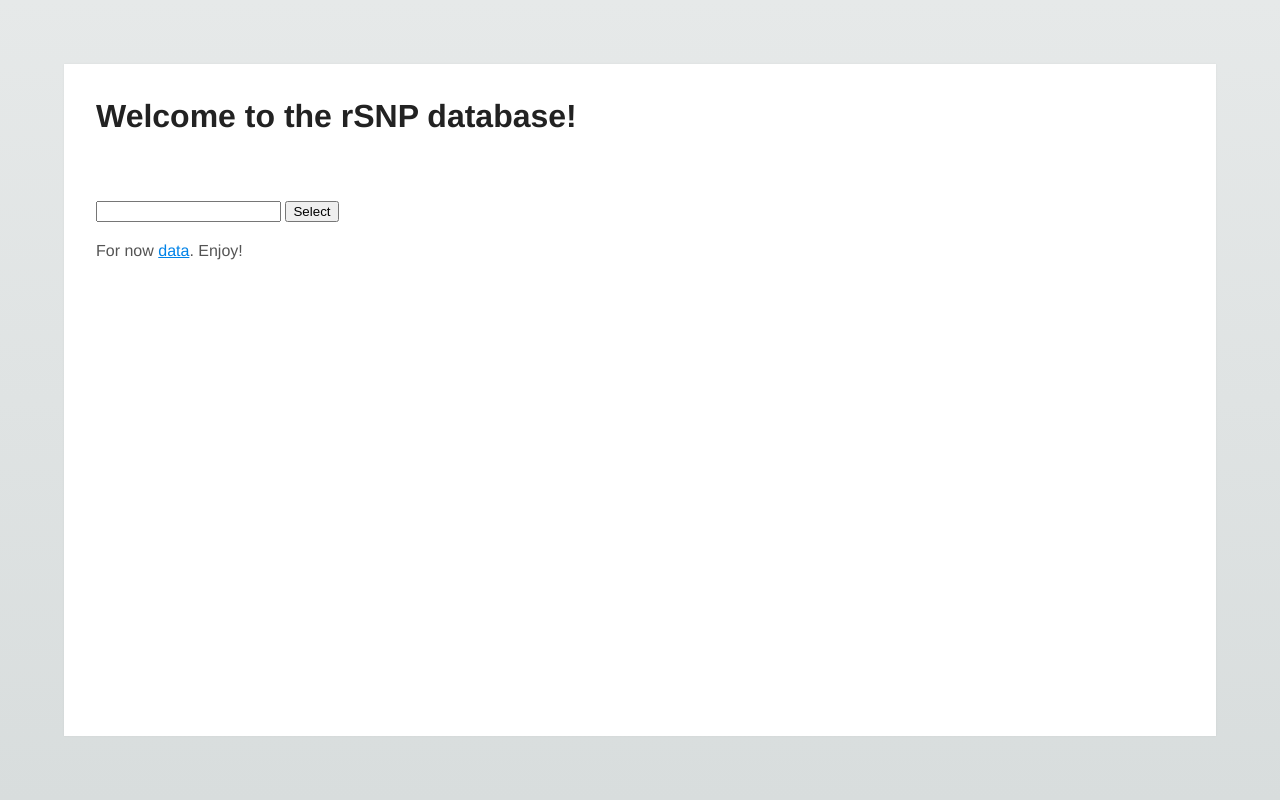
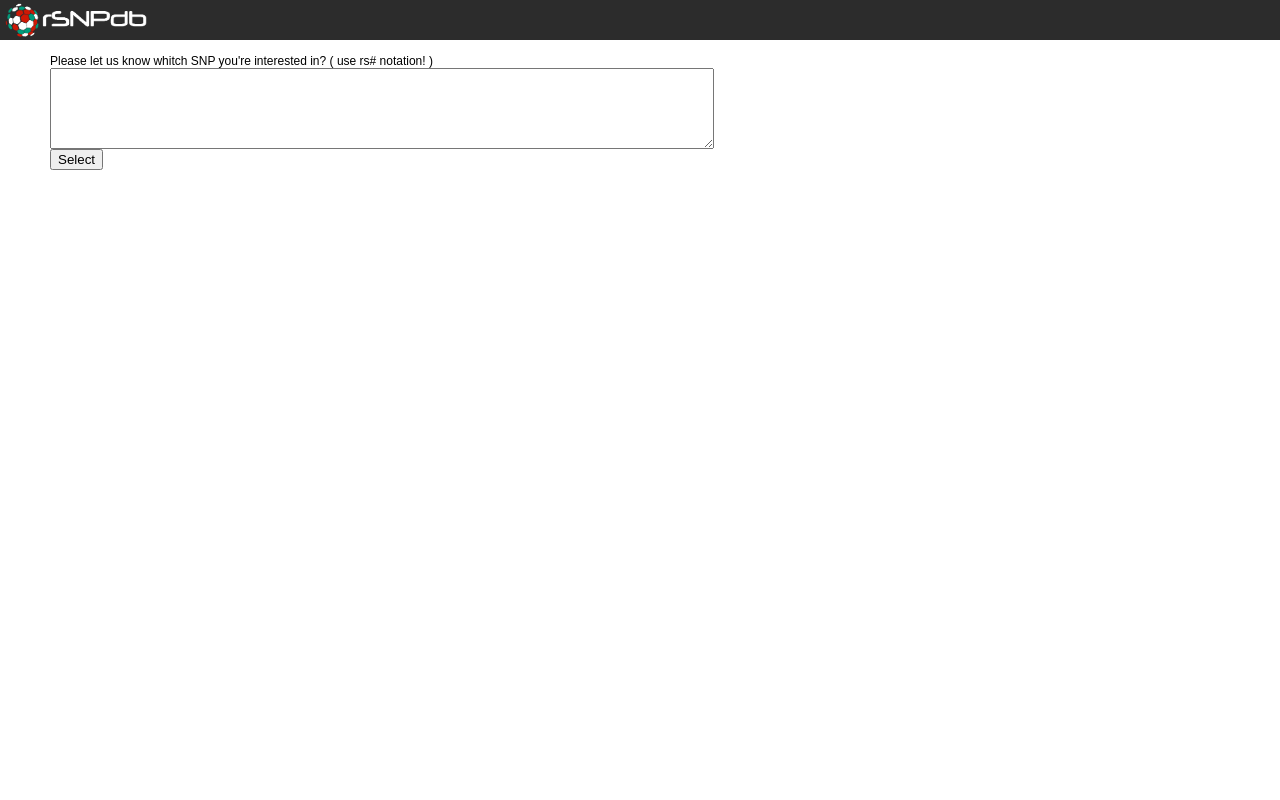
Before and after one commit to szabadkai/rSNP_database, a PHP site: page / in a window 1280 px wide. Run offline with PHP 8.4, Linux system fonts and the light colour scheme.

Commit message:
20140130

```diff
--- a/index.html
+++ b/index.html
@@ -1,22 +1,22 @@
 <!DOCTYPE=html>
 <html>
-
     <head>
         <meta charset="utf-8">
-        <meta http-equiv="X-UA-Compatible" content="IE=edge,chrome=1">
         <title>rSNP database</title>
         <link rel="stylesheet" href="main.css">
     </head>
     <body>
-
-        <h1>Welcome to the rSNP database!</h1>
+        <div class="topbar">
+        <div class="logo">
+            <img src="logo2.png" / height="40">
+        </div>
+        </div>
         <br>
-        <p>
+        <div class="input_field">
             <form action="/cgi-bin/print_data.py" method="POST" enctype="application/x-www-form-urlencoded">
-            <input type="text" name="SNPs">
+            Please let us know whitch SNP you're interested in? ( use rs# notation! )<br>
+            <textarea id="seq" class="reset" rows="5" cols="80" name="SNPs"></textarea><br>
             <input type=submit value="Select"></form>
-
-        </p>
-        <p>For now <a href="cgi-bin/fetch_data.py">data</a>. Enjoy!</p>
+        </div>
 
 </body></html>
--- a/main.css
+++ b/main.css
@@ -1,77 +1,109 @@
-html {
-    background-color: #e6e9e9;
-    background-image: linear-gradient(270deg,rgb(230,233,233) 0%,rgb(216,221,221) 100%);
-    background-image: -o-linear-gradient(270deg,rgb(230,233,233) 0%,rgb(216,221,221) 100%);
-    background-image: -moz-linear-gradient(270deg,rgb(230,233,233) 0%,rgb(216,221,221) 100%);
-    background-image: -webkit-linear-gradient(270deg,rgb(230,233,233) 0%,rgb(216,221,221) 100%);
-    background-image: -ms-linear-gradient(270deg,rgb(230,233,233) 0%,rgb(216,221,221) 100%);
+html, body, div{
+    display: block;
+    margin: 0;
+    padding: 0;
+    border: 0;
+    font-size: 100%;
+    vertical-align: baseline;
+    background: transparent;
+}
+.topbar{
+    width: 100%;
+    background: #2c2c2c;
+    height: 40px;
 }
 
-body {
-    margin: 5%;
-    padding: 2em 2em 4em;
-    font-family: source-sans-pro, "Helvetica Neue", Helvetica, Arial, sans-serif;
-    font-size: 16px;
-    line-height: 1.5em;
-    color: #545454;
-    background-color: #ffffff;
-    -webkit-box-shadow: 0 0 2px rgba(0, 0, 0, 0.06);
-    -moz-box-shadow: 0 0 2px rgba(0, 0, 0, 0.06);
-    box-shadow: 0 0 2px rgba(0, 0, 0, 0.06);
-    -webkit-font-smoothing: antialiased;
-}
-.preserve {
-   white-space:pre-wrap;
+
+.preserve{
+
 }
 
-h1, h2, h3, h4, h5, h6 {
-    color: #222;
-    font-weight: 600;
-    line-height: 1.3em;
+@charset "utf-8";
+/* 52framework General StyleSheet - contains styles for all the HTML elements this framework supports */
+
+body {
+  background:#fff;
+  color:#000;
+  font:12px Arial, Helvetica, sans-serif;
+  position:relative;
 }
 
-h2 {
-    margin-top: 1.3em;
+
+/* ** ** Common Addative Classes ** ** */
+.left, .float_left  { float:left    }
+.right, .float_right { float:right  }
+.clear { clear:both; display:block; overflow:hidden; visibility:hidden; height:0px;}
+.clear-left, .clear_left { clear:left; } .clear-right, .clear_right { clear:right; }
+.hide  { display:none   } .block {display:block !important;} .inline {display:inline !important;}
+
+.align_right    { text-align:right;   }
+.align_left     { text-align:left;    }
+.align_center   { text-align:center;  }
+.align_justify  { text-align:justify; }
+
+.bold {font-weight:600;}
+.italic {font-style:italic;}
+
+a { color:#525252;  }
+a:hover, a:focus { text-decoration:underline;}
+a:active, a:visited { }
+
+blockquote {
+        font-family: Georgia,"Times New Roman", Times, serif;
+        margin:5px;
+        padding:10px;
+        font-size:1.52em;
+        color:#999;
+        font-style:italic;
+        line-height:1.3em;
+        width:100%;
+        quotes:none;
+    }
+    blockquote.left {border-right:1px dashed #ccc; width:35%;} /* float blockquote left, and set width */
+    blockquote.right {border-left:1px dashed #ccc; width:35%;} /* float blockquote right and set a width */
+
+/* ** ** Header Styles ** ** */
+h1, h2, h3, h4, h5 {margin:0 0 0.5em; line-height:1.1em;}
+h1 {    font-size:1.5em;}
+h2 {    font-size:1.4em;}
+h3 {    font-size:1.3em;}
+h4 {    font-size:1.2em;}
+h5 {    font-size:1.1em;}
+h6 {    font-size:1.05em;}
+
+/* ** ** ul li's ** ** */
+ul{
+  list-style:outside disc;
+}
+ul,ol{
+  margin:0 0 1.5em 1.5em;
+  padding:0;
+}
+li ul,li ol{
+  padding:0;
+  margin:0 0 1.5em 1.5em;
 }
 
-a {
-    color: #0083e8;
+
+/* ** ** custom select color ** ** */
+::selection {
+    background: #525252; /* Safari */
+    }
+::-moz-selection {
+    background: #525252; /* Firefox */
+    color:#fff;
+}
+/* ** ** paragraph styling ** ** */
+p {margin:0 0 1.52em;}
+
+.input_field {
+    margin-left: 50px;
+}
+table{
+    border-collapse:collapse;
 }
 
-b, strong {
-    font-weight: 600;
-}
-
-samp {
-    /* hide tutorial instructions so they don't show in the browser */
-    display: none;
-}
-
-img {
-    background: transparent;
-    border: 10px solid rgba(0, 0, 0, 0.12);
-    border-radius: 4px;
-    display: block;
-    margin: 1.3em auto;
-    max-width: 95%;
-    -webkit-animation: colorize 2s cubic-bezier(0, 0, .78, .36) 1;
-}
-
-table{
-    max-width:1000p;
-    font-family: "Lucida Sans Unicode", "Lucida Grande", Sans-Serif;
-    font-size: 12px;
-    background: #fff;
-    width: 480px;
-    border-collapse: collapse;
-    text-align: left;
-    margin: 20px;
-    vertical-align: baseline;
-    display: table;
-    border-spacing: 2px;
-    border-color: gray;
-}
-
-th,tr {
-    border:1px solid black;
-}
+table,td,th{
+    border: solid black 1px;
+    padding:5px;
+   }
```
Also changed, not shown: templates/header.html (+7 -1 lines), logo.png (added), logo.svg (added), logo2.png (added), 6 other files.
